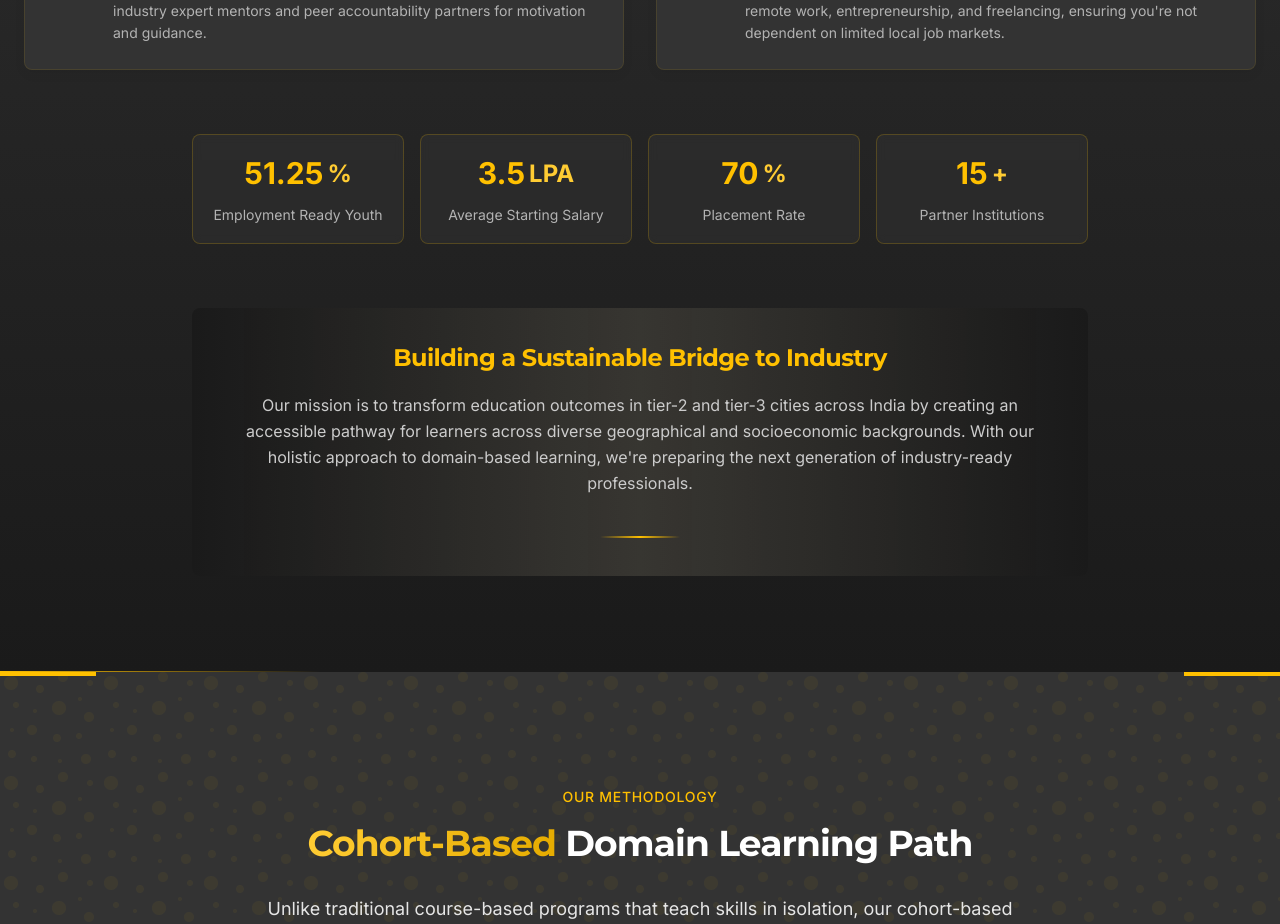
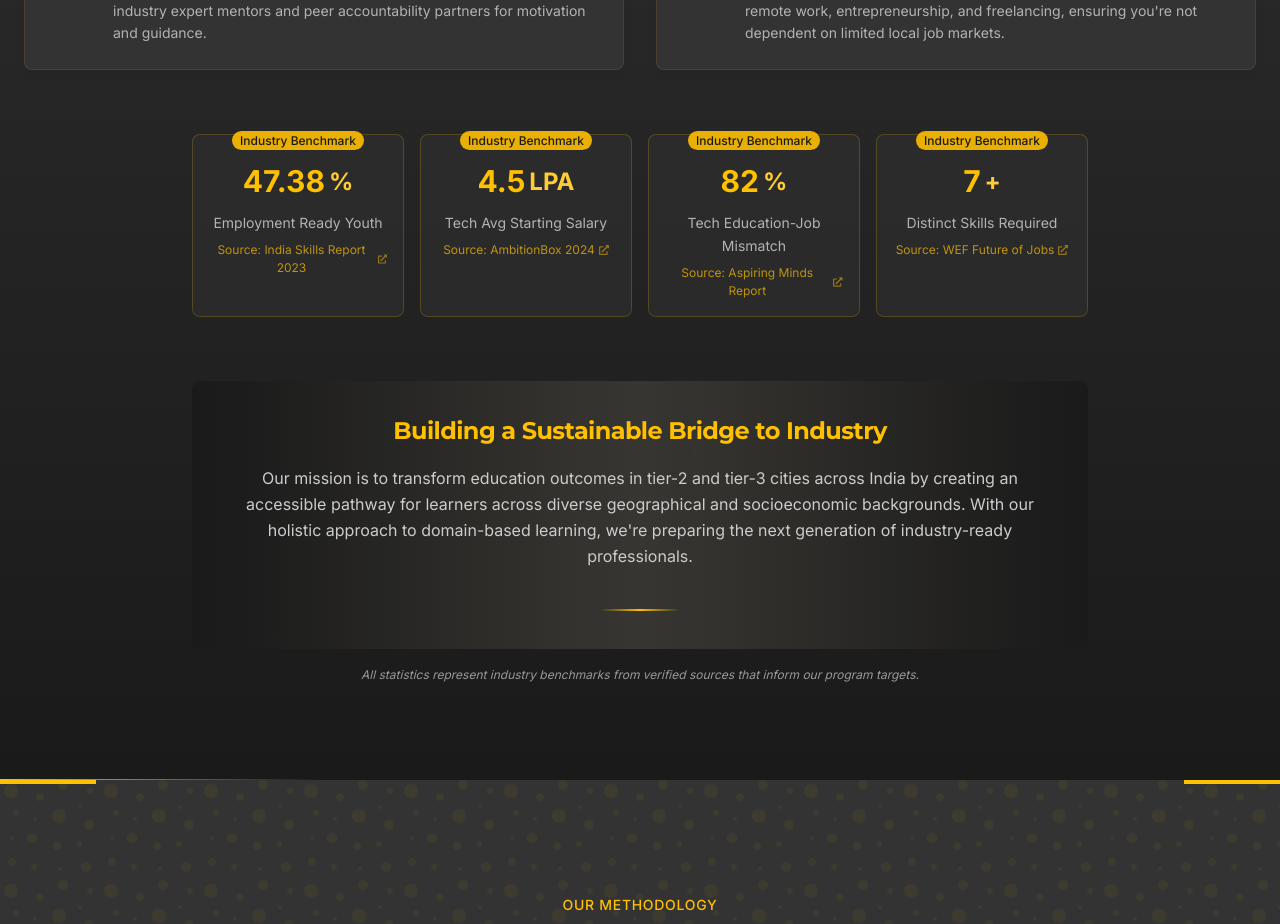
Before and after one commit to Nikhil9989/psb, a Next.js app: page /psb/ in a window 1280 px wide. Shown: the part 2600-3524 px from the top of the page. Built offline with nearby package versions, Linux system fonts and the light colour scheme.

Commit message:
Replace placeholder statistics with industry benchmarks and proper citations

```diff
--- a/components/home/SolutionOverview.tsx
+++ b/components/home/SolutionOverview.tsx
@@ -6,7 +6,8 @@ import {
   FaUsers,
   FaBrain,
   FaChartLine,
-  FaProjectDiagram
+  FaProjectDiagram,
+  FaExternalLinkAlt
 } from 'react-icons/fa';
 
 const solutionPoints = [
@@ -153,10 +154,38 @@ const SolutionOverview = () => {
           variants={counterVariants}
           className="grid grid-cols-2 md:grid-cols-4 gap-6 md:gap-4 max-w-4xl mx-auto"
         >
-          <StatCard number={51.25} suffix="%" label="Employment Ready Youth" />
-          <StatCard number={3.5} suffix="LPA" label="Average Starting Salary" />
-          <StatCard number={70} suffix="%" label="Placement Rate" />
-          <StatCard number={15} suffix="+" label="Partner Institutions" />
+          <StatCard
+            number={47.38}
+            suffix="%"
+            label="Employment Ready Youth"
+            source="India Skills Report 2023"
+            link="https://www.aicte-india.org/sites/default/files/India%20Skills%20Report%202023.pdf"
+            benchmark={true}
+          />
+          <StatCard
+            number={4.5}
+            suffix="LPA"
+            label="Tech Avg Starting Salary"
+            source="AmbitionBox 2024"
+            link="https://www.ambitionbox.com/salaries/software-engineer-salary-for-freshers"
+            benchmark={true}
+          />
+          <StatCard
+            number={82}
+            suffix="%"
+            label="Tech Education-Job Mismatch"
+            source="Aspiring Minds Report"
+            link="https://www.aspiringminds.com/research-reports/"
+            benchmark={true}
+          />
+          <StatCard
+            number={7}
+            suffix="+"
+            label="Distinct Skills Required"
+            source="WEF Future of Jobs"
+            link="https://www.weforum.org/reports/the-future-of-jobs-report-2023/"
+            benchmark={true}
+          />
         </motion.div>
 
         <motion.div
@@ -185,6 +214,10 @@ const SolutionOverview = () => {
             </div>
           </div>
         </motion.div>
+
+        <div className="mt-4 text-center">
+          <p className="text-obsidian-400 text-xs italic">All statistics represent industry benchmarks from verified sources that inform our program targets.</p>
+        </div>
       </div>
     </section>
   );
@@ -194,19 +227,40 @@ interface StatCardProps {
   number: number;
   suffix: string;
   label: string;
+  source?: string;
+  link?: string;
+  benchmark?: boolean;
 }
 
-const StatCard: React.FC<StatCardProps> = ({ number, suffix, label }) => {
+const StatCard: React.FC<StatCardProps> = ({ number, suffix, label, source, link, benchmark }) => {
   return (
     <motion.div
       variants={numberVariants}
-      className="bg-obsidian-800/50 backdrop-blur-sm p-4 rounded-lg border border-gold-500/20 text-center"
+      className="bg-obsidian-800/50 backdrop-blur-sm p-4 rounded-lg border border-gold-500/20 text-center relative"
     >
-      <div className="flex items-center justify-center space-x-1">
+      {benchmark && (
+        <div className="absolute -top-2 left-0 right-0 mx-auto">
+          <span className="bg-gold-500/90 text-obsidian-900 text-xs px-2 py-0.5 rounded-full font-medium">
+            Industry Benchmark
+          </span>
+        </div>
+      )}
+      <div className="flex items-center justify-center space-x-1 mt-2">
         <span className="text-2xl md:text-3xl font-bold text-gold-500">{number}</span>
         <span className="text-xl md:text-2xl font-bold text-gold-400">{suffix}</span>
       </div>
       <p className="text-obsidian-300 text-sm mt-2">{label}</p>
+      {source && link && (
+        <a
+          href={link}
+          target="_blank"
+          rel="noopener noreferrer"
+          className="mt-1.5 inline-flex items-center text-gold-500/70 hover:text-gold-500 text-xs group transition-colors duration-200"
+        >
+          Source: {source}
+          <FaExternalLinkAlt className="ml-1 h-2.5 w-2.5 opacity-70 group-hover:opacity-100 transition-opacity" />
+        </a>
+      )}
     </motion.div>
   );
 };
```
